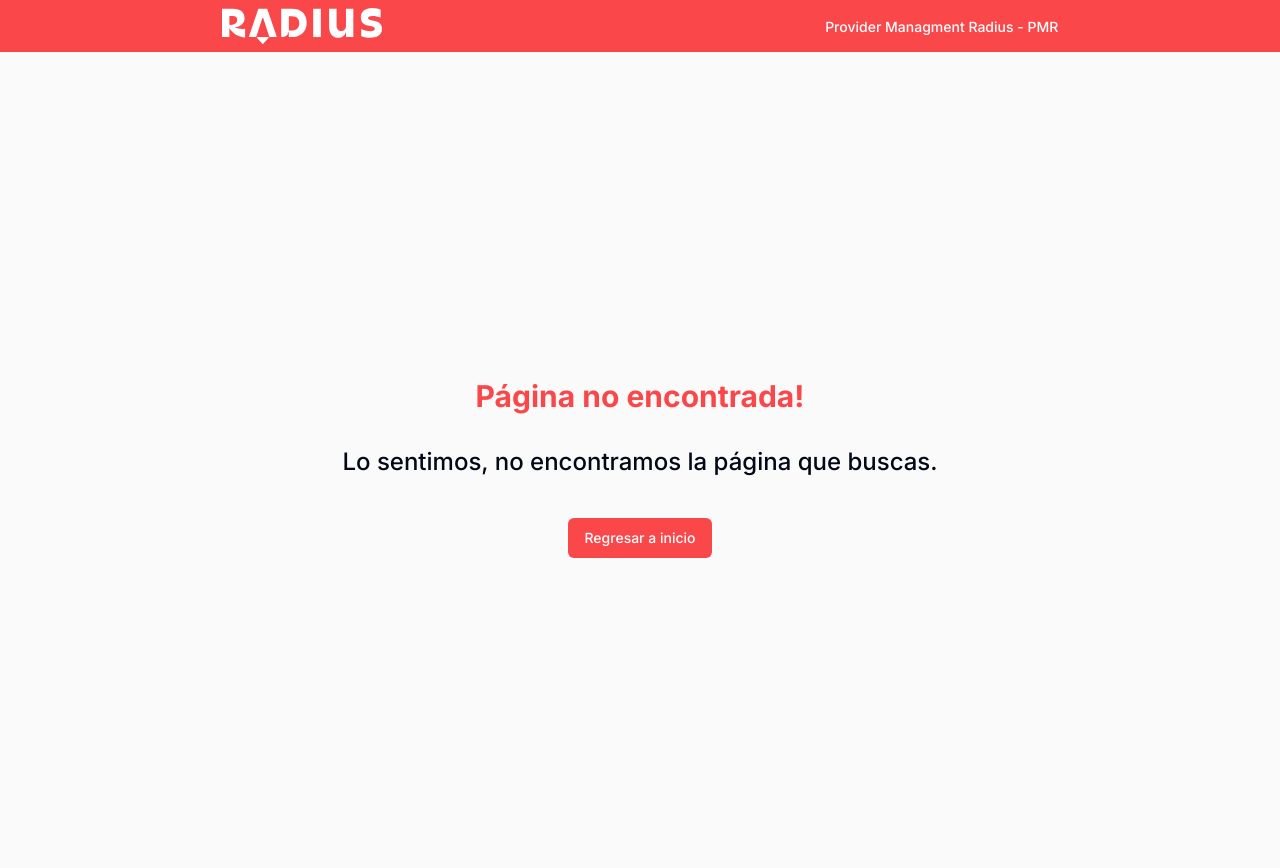
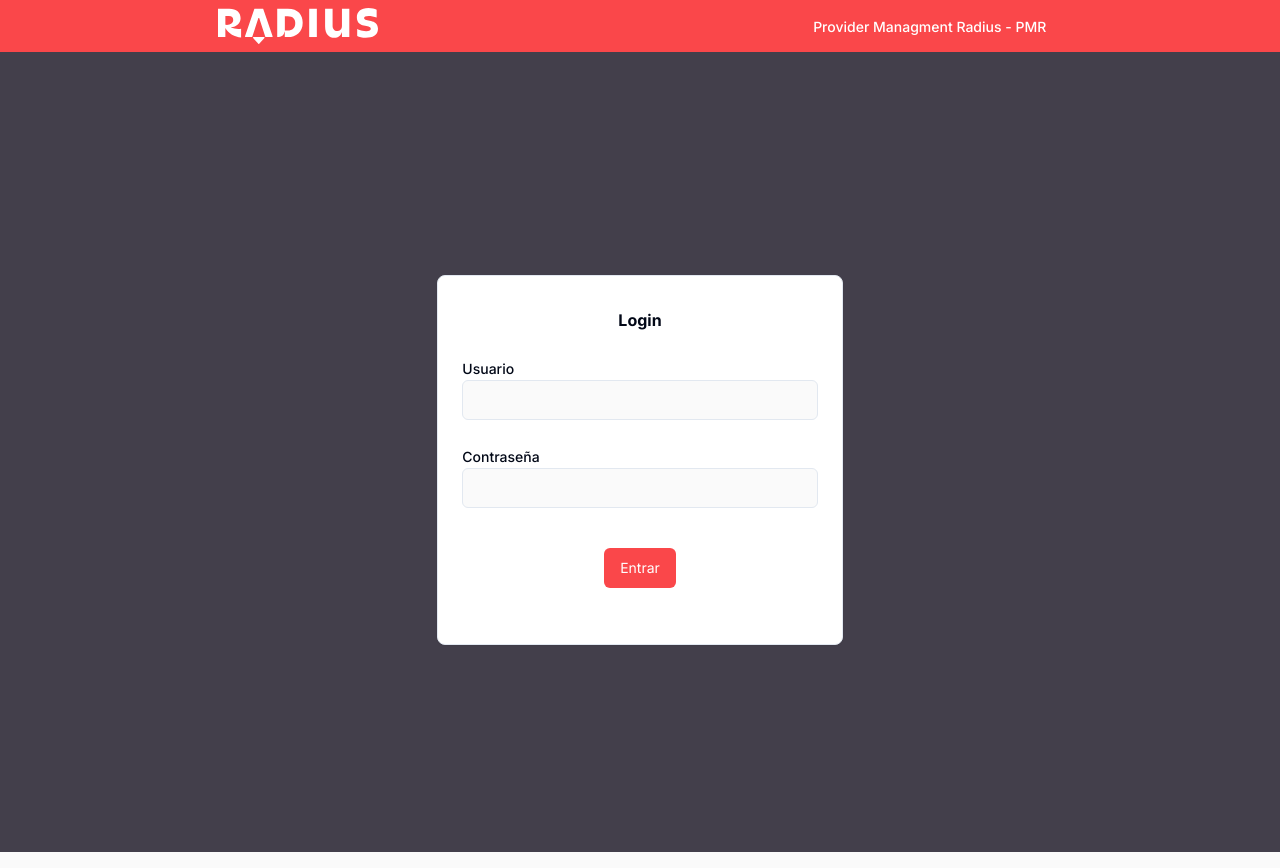
Before and after one commit to jblancoh/frontend-proveedores, a Next.js app: page /login in a window 1280 px wide. Before the commit this address had no page. Built offline with nearby package versions, Linux system fonts and the light colour scheme.

Commit message:
:sparkles:(LoginFake): Add new dependencies and components, implement login page and authentication actions, update layout and navbar components

```diff
--- a/package.json
+++ b/package.json
@@ -11,6 +11,7 @@
   "dependencies": {
     "@hookform/resolvers": "^3.3.4",
     "@radix-ui/react-avatar": "^1.0.4",
+    "@radix-ui/react-icons": "^1.3.0",
     "@radix-ui/react-label": "^2.0.2",
     "@radix-ui/react-menubar": "^1.0.4",
     "@radix-ui/react-navigation-menu": "^1.1.4",
--- a/src/app/(providers)/layout.tsx
+++ b/src/app/(providers)/layout.tsx
@@ -9,12 +9,12 @@ interface ProvidersLayoutProps {
 
 const ProvidersLayout: React.FC<ProvidersLayoutProps> = ({ children }) => {
   return (
-    <div className="container mx-auto">
+    <div className="container mx-auto my-4">
       <div className="flex justify-between pb-2">
         <IconHome />
         <div className="flex flex-row items-center">
           <Menu />
-          {/* <IconLogout /> */}
+          <IconLogout />
         </div>
       </div>
       {children}
--- /dev/null
+++ b/src/app/actions/auth.ts
@@ -0,0 +1,20 @@
+'use server'
+
+import { cookies } from 'next/headers'
+import { redirect } from 'next/navigation'
+
+export async function handleLogin(sessionData: any) {
+  cookies().set('session', sessionData, {
+    maxAge: 30 * 24 * 60 * 60,
+    path: '/',
+  })
+  redirect('/home')
+}
+
+export async function handleLogout() {
+  cookies().set('session', '', {
+    maxAge: 0,
+    path: '/',
+  })
+  redirect('/login')
+}
--- a/src/app/globals.css
+++ b/src/app/globals.css
@@ -20,7 +20,7 @@
     --secondary-foreground: 222.2 47.4% 11.2%;
 
     --muted: 210 40% 96.1%;
-    --muted-foreground: 215.4 25.3% 80.9%;
+    --muted-foreground: 263.4 9% 27%;
 
     --accent: 215, 19%, 35%, 1;
     --accent-foreground: 222.2 47.4% 11.2%;
--- a/src/app/layout.tsx
+++ b/src/app/layout.tsx
@@ -3,6 +3,7 @@ import { Inter } from 'next/font/google'
 import './globals.css'
 import NavBar from "@/components/NavBar"
 import { Toaster } from "@/components/ui/toaster"
+import AuthProvider from '../context/auth-provider'
 
 interface HomeLayoutProps {
   children: React.ReactNode;
@@ -19,13 +20,13 @@ const HomeLayout: React.FC<HomeLayoutProps> = ({ children }) => {
   return (
      <html lang="en">
       <body className={inter.className}>
-        <NavBar />
-        <main className="h-screen mx-auto px-4 py-4">
-          <div className="container mx-auto">
+        <AuthProvider>
+          <NavBar />
+          <main className="h-screen mx-auto">
             {children}
-          </div>
-        </main>
-        <Toaster />
+          </main>
+          <Toaster />
+        </AuthProvider>
       </body>
     </html>
     )
--- /dev/null
+++ b/src/app/login/page.tsx
@@ -0,0 +1,13 @@
+import LoginForm from "@/components/LoginForm";
+const Page = () => {
+
+  return (
+    <div className="bg-muted-foreground w-full pt-4 h-full">
+      <div className="container mx-auto flex justify-center items-center h-full">
+        <LoginForm />
+      </div>
+    </div>
+  );
+}
+
+export default Page;
--- a/src/app/not-found.tsx
+++ b/src/app/not-found.tsx
@@ -1,22 +1,22 @@
-"use client"
 import { Button } from '@/components/ui/button'
 import { Label } from '@/components/ui/label'
-import { useRouter } from 'next/navigation'
+import Link from 'next/link'
 
 export default function NotFound() {
-  const router = useRouter()
+
   return (
     <div className='justify-center h-screen flex flex-col items-center gap-8'>
       <Label className="text-radius font-bold text-3xl">Página no encontrada!</Label>
       <Label className='text-2xl mb-2'>
         Lo sentimos, no encontramos la página que buscas.
       </Label>
-      <Button
-        variant="radius"
-        onClick={() => router.push('/')}
-      >
-        Regresar a inicio
-      </Button>
+      <Link href="/home">
+        <Button
+          variant="radius"
+        >
+          Regresar a inicio
+        </Button>
+      </Link>
     </div>
   )
 }
--- a/src/components/IconLogout.tsx
+++ b/src/components/IconLogout.tsx
@@ -1,10 +1,17 @@
 'use client'
 
+import { handleLogout } from "@/app/actions/auth"
+import { AuthContext } from "@/context/auth-provider"
+import { useRouter } from "next/navigation"
+import { useContext } from "react"
+
 const IconLogout = () => {
-
+  const router = useRouter()
+  const {setUser} = useContext(AuthContext)
   const logout = () => {
-    localStorage.removeItem('token')
-    window.location.href = '/'
+    setUser(null)
+    window.localStorage.clear()
+    handleLogout()
   }
 
   return (
--- /dev/null
+++ b/src/components/LoginForm.tsx
@@ -0,0 +1,100 @@
+'use client'
+import { InputField } from "@/components/form/InputField";
+import { Button } from "@/components/ui/button";
+import { Card, CardContent } from "@/components/ui/card";
+import { useForm } from "react-hook-form";
+import { Form } from "@/components/ui/form";
+import { useContext, useState } from "react";
+import { AuthContext } from "@/context/auth-provider";
+import { useRouter } from "next/navigation";
+import { ReloadIcon } from "@radix-ui/react-icons"
+import { z } from "zod"
+import { zodResolver } from "@hookform/resolvers/zod"
+import { handleLogin } from "@/app/actions/auth";
+
+const FormSchema = z.object({
+  username: z.string().min(2, {
+    message: "Usuario debe tener al menos 2 caracteres.",
+  }),
+  password: z.string().min(8, {
+    message: "Contraseña debe tener al menos 8 caracteres.",
+  }),
+})
+
+const LoginForm = () => {
+  const { setUser } = useContext(AuthContext);
+  const [loading, setLoading] = useState(false);
+  const router = useRouter()
+
+  const form = useForm<z.infer<typeof FormSchema>>({
+    resolver: zodResolver(FormSchema),
+    defaultValues: {
+      username: "",
+      password: "",
+    },
+  });
+
+  const { handleSubmit } = form;
+
+  const onSubmit = (values: z.infer<typeof FormSchema>) => {
+    setLoading(true);
+    setTimeout(() => {
+      router.push('/home');
+      setUser({
+        username: values.username,
+      });
+      // set localStorage
+      window.localStorage.setItem("username", values.username);
+
+      const token = "123456";
+      handleLogin(token);
+      setLoading(false);
+    }, 1500)
+  }
+
+  return (
+    <Form {...form}>
+      <div className="w-1/3">
+        <form className="py-2" onSubmit={handleSubmit(onSubmit)}>
+          <Card className="py-8 ">
+            <CardContent className="flex flex-col gap-6">
+              <div className="flex justify-center">
+                <h1 className="font-bold">Login</h1>
+              </div>
+              <div className="w-full">
+                <InputField
+                  name="username"
+                  label="Usuario"
+                  form={form}
+                />
+              </div>
+              <div className="w-full">
+                <InputField
+                  name="password"
+                  label="Contraseña"
+                  form={form}
+                  type="password"
+                />
+              </div>
+              <div className="flex justify-center mt-4">
+                <Button
+                  variant="radius"
+                  className="font-normal"
+                  type="submit"
+                  disabled={loading}
+                >
+                  {
+                    loading && <ReloadIcon className="mr-2 h-4 w-4 animate-spin" />
+                  }
+                  Entrar
+                </Button>
+              </div>
+            </CardContent>
+          </Card>
+        </form>
+      </div>
+    </Form>
+  );
+}
+
+export default LoginForm;
--- a/src/components/NavBar.tsx
+++ b/src/components/NavBar.tsx
@@ -1,3 +1,4 @@
+'use client'
 import Link from "next/link"
 import {
   NavigationMenu,
@@ -5,10 +6,13 @@ import {
   NavigationMenuList,
 } from "@/components/ui/navigation-menu"
 import { Label } from "./ui/label";
+import { useContext } from "react";
+import { AuthContext } from "@/context/auth-provider";
 
 const NavBar = () => {
+  const { user } = useContext(AuthContext) || {};
   return (
-    <div className="flex justify-around  py-2 bg-radius">
+    <div className="flex justify-around py-2 bg-radius">
       <NavigationMenu>
         <NavigationMenuList>
           <NavigationMenuItem>
@@ -21,13 +25,14 @@ const NavBar = () => {
           </NavigationMenuItem>
         </NavigationMenuList>
       </NavigationMenu>
-      <div className="flex items-center">
+      <div className="flex items-center gap-4">
         <Link
           href=""
           passHref
         >
           <Label className="text-white">Provider Managment Radius - PMR</Label>
         </Link>
+        <Label className="text-white">{user?.username}</Label>
       </div>
     </div>
   )
--- /dev/null
+++ b/src/context/auth-provider.tsx
@@ -0,0 +1,37 @@
+'use client'
+import { FC, ReactNode, createContext, useEffect, useState } from 'react'
+
+type UserType = {
+  username: string;
+}
+
+type AuthContextType = {
+  user: UserType | null;
+  setUser: (user: UserType | null) => void;
+}
+
+const AuthContext = createContext<AuthContextType>({
+  user: null,
+  setUser: () => {},
+})
+
+type AuthProviderProps = {
+  children: ReactNode;
+}
+
+const AuthProvider: FC<AuthProviderProps> = ({ children }) => {
+  const [user, setUser] = useState<UserType | null>(null)
+
+  useEffect(() => {
+    const username = window.localStorage.getItem("username");
+    if (username) {
+      setUser({ username });
+    }
+  }
+  , [])
+
+  return <AuthContext.Provider value={{ user, setUser }}>{children}</AuthContext.Provider>
+}
+
+export { AuthContext }
+export default AuthProvider
--- /dev/null
+++ b/src/middleware.ts
@@ -0,0 +1,22 @@
+import { NextResponse } from 'next/server'
+import type { NextRequest } from 'next/server'
+
+const LOGIN_PATH = '/login';
+const HOME_PATH = '/home';
+
+export function middleware(request: NextRequest) {
+  const token = request.cookies.get('session')?.value
+
+  if (token && request.nextUrl.pathname.startsWith(LOGIN_PATH)) {
+    return NextResponse.redirect(new URL(HOME_PATH, request.url));
+  }
+  if (!token && !request.nextUrl.pathname.startsWith(LOGIN_PATH)) {
+    return NextResponse.redirect(new URL(LOGIN_PATH, request.url));
+  }
+}
+
+export const config = {
+  matcher: [
+    '/((?!api|_next/static|_next/image|favicon.ico|$).*)'
+  ]
+}
```
